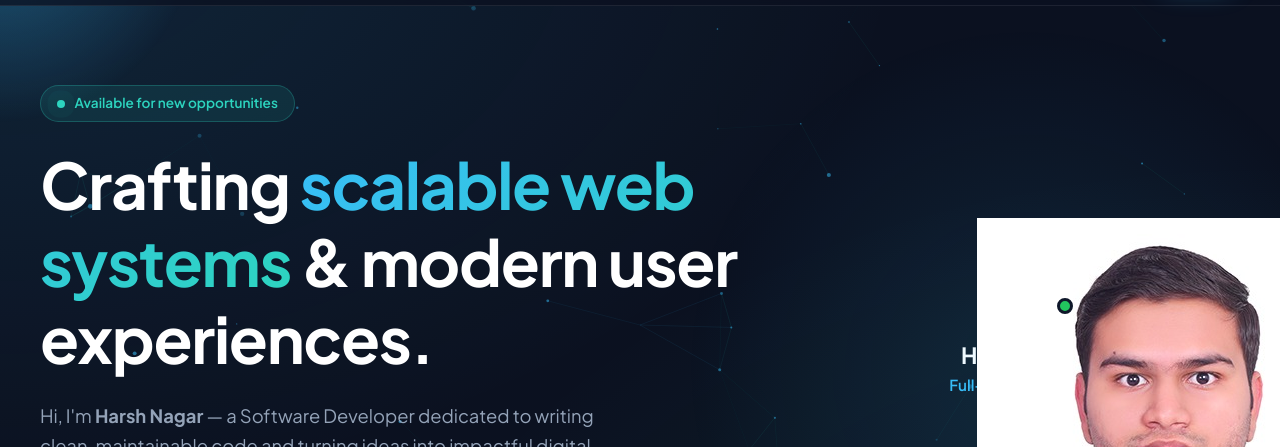
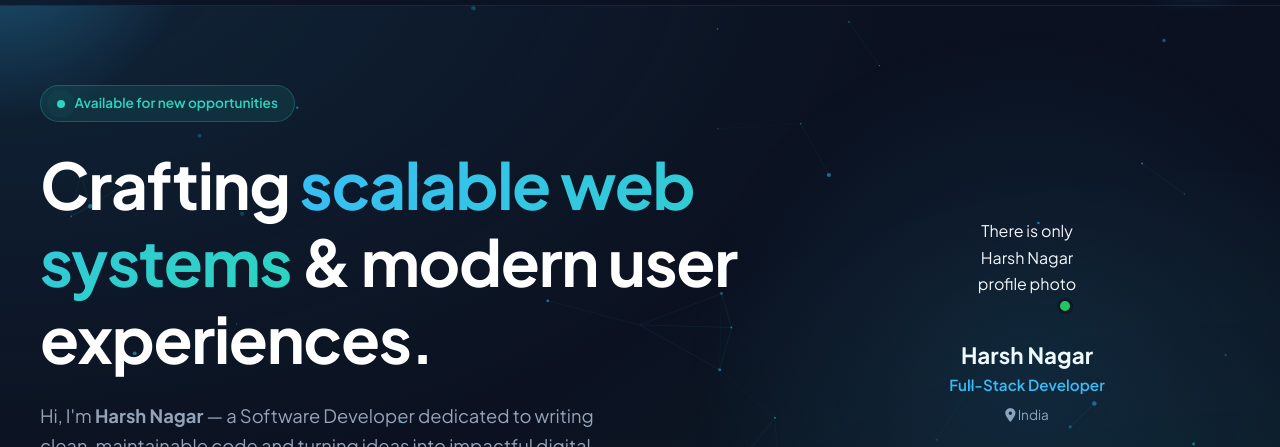
Before and after one commit to Harsh0675/Portfolio, a plain HTML site: page index.html in a window 1280 px wide. Shown: the part 75-522 px from the top of the page. Drawn offline with Linux system fonts and the light colour scheme.

Commit message:
Replace broken profile image with text fallback

```diff
--- a/index.html
+++ b/index.html
@@ -87,7 +87,7 @@
           <div class="hero-card reveal">
             <div class="card-glow"></div>
             <div class="avatar-wrapper">
-              <img src="images%20profile-photo.jpg" alt="Harsh Nagar Profile Photo" class="avatar-img" />
+              <p class="avatar-alt">There is only Harsh Nagar profile photo</p>
               <span class="avatar-status" title="Online & Ready"></span>
             </div>
 
```
